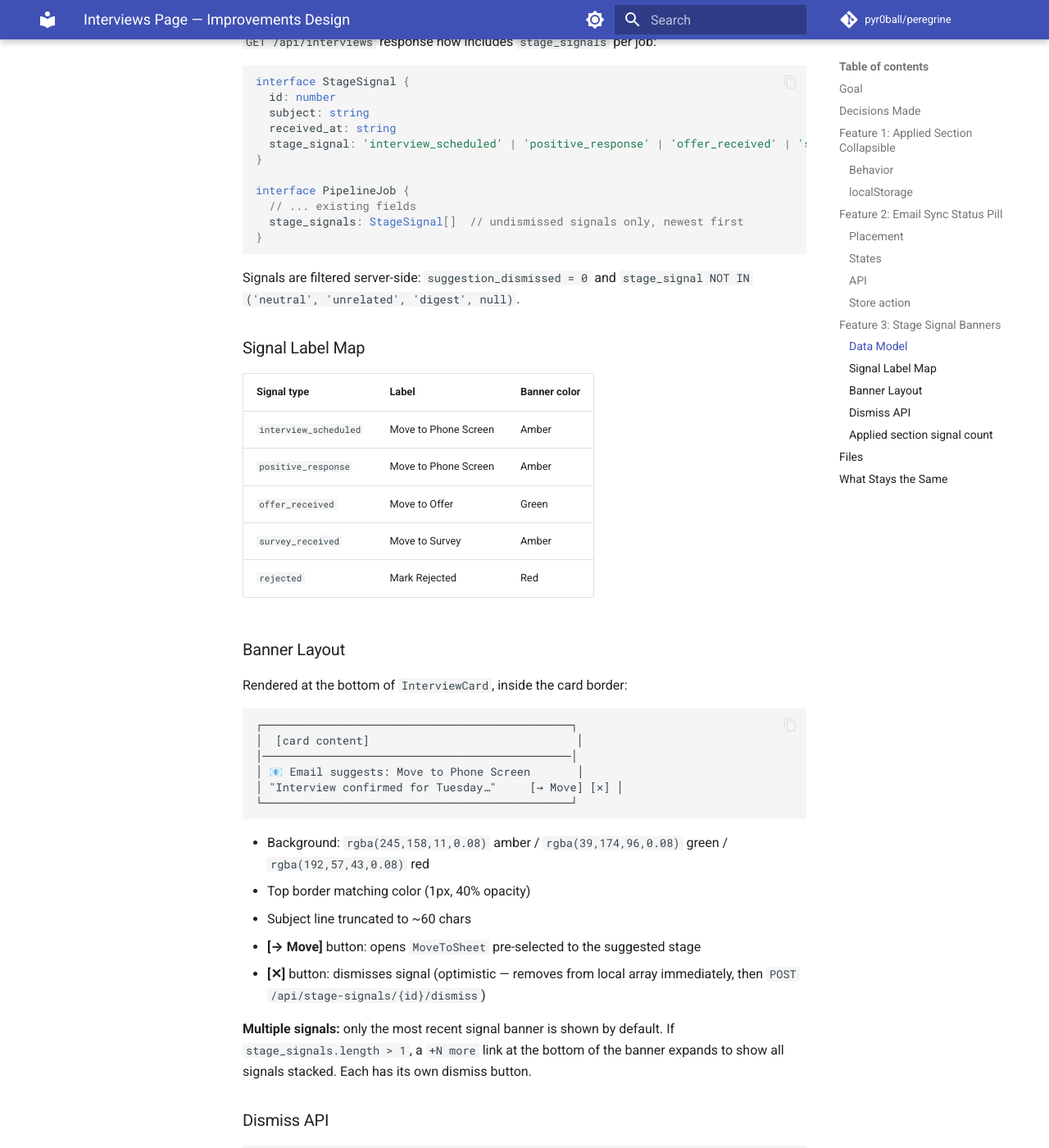
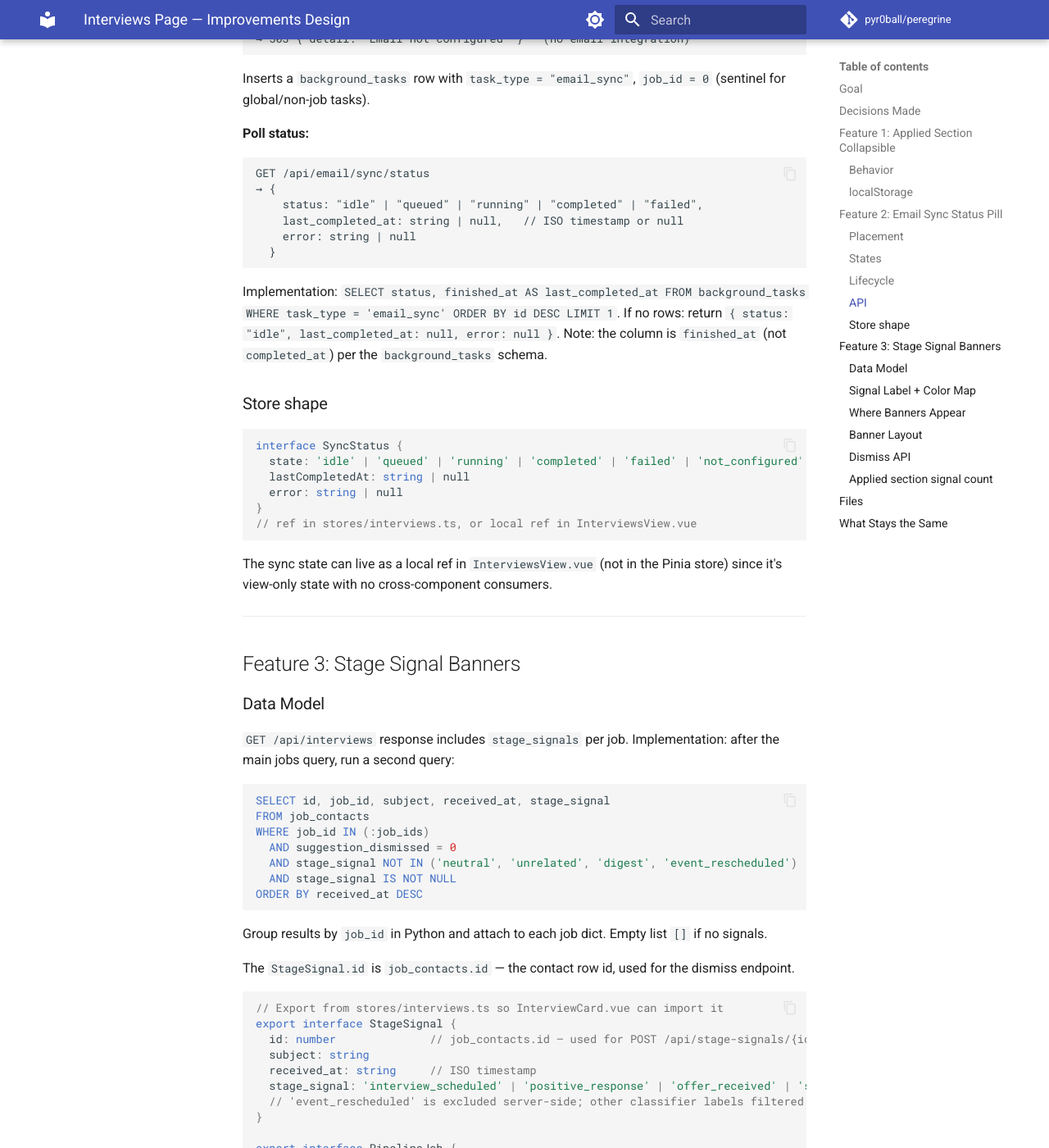
Before and after one commit to CircuitForgeLLC/peregrine, an MkDocs documentation site: the page built from docs/superpowers/specs/2026-03-19-interviews-improvements-design.md, in a window 1280 px wide and 1400 px high, scrolled down 3305 px. Shown: the whole window at 82% size. Built offline with MkDocs 1.6.1 and Material for MkDocs 9.7.7, drawn with Linux system fonts in a browser that asks for light colours; some of the changed text lies outside the part shown.

Commit message:
docs(interviews): fix spec review issues (SQL column, emit signature, stage mapping, event_rescheduled)

````diff
--- a/docs/superpowers/specs/2026-03-19-interviews-improvements-design.md
+++ b/docs/superpowers/specs/2026-03-19-interviews-improvements-design.md
@@ -10,7 +10,7 @@
 Add three improvements to the Vue SPA Interviews page:
 1. Collapse the Applied/Survey pre-kanban strip so the kanban board is immediately visible
 2. Email sync status pill in the page header
-3. Stage signal banners on job cards (email-detected flags with actionable move/dismiss buttons)
+3. Stage signal banners on job cards — in both the Applied/Survey pre-list rows and the kanban `InterviewCard` components
 
 ---
 
@@ -22,10 +22,13 @@
 | Collapse persistence | `localStorage` key `peregrine.interviews.appliedExpanded` |
 | Signal visibility when collapsed | `⚡ N signals` count shown in collapsed header |
 | Email sync placement | Page header status pill (right side, beside ↻ Refresh) |
-| Signal banner placement | Inline at bottom of InterviewCard |
+| Signal banner placement | Applied/Survey pre-list rows AND InterviewCard kanban cards |
 | Signal data loading | Batched with `GET /api/interviews` response (no N+1 requests) |
-| Multiple signals | Show most recent; `+N more` link expands the rest |
+| Multiple signals | Show most recent; `+N more` expands rest inline; click again to collapse |
 | Signal dismiss | Optimistic removal; `POST /api/stage-signals/{id}/dismiss` |
+| MoveToSheet pre-selection | New optional `preSelectedStage?: PipelineStage` prop on MoveToSheet |
+| Email not configured | `POST /api/email/sync` returns 503; pill shows muted `📧 Email not configured` (non-interactive) |
+| Polling teardown | Stop polling on `onUnmounted`; hydrate status from `GET /api/email/sync/status` on mount |
 
 ---
 
@@ -33,9 +36,9 @@
 
 ### Behavior
 
-The pre-kanban "Applied + Survey" strip (currently rendered above the three kanban columns) becomes a toggle section. Survey jobs remain in the same section as now.
+The pre-kanban "Applied + Survey" strip (currently rendered above the three kanban columns) becomes a toggle section. Survey jobs remain in the same section.
 
-**Default state:** collapsed on page load. `localStorage` is checked first — if the user has previously expanded it, it opens expanded.
+**Default state:** collapsed on page load, unless `localStorage` indicates the user previously expanded it.
 
 **Header row (always visible):**
 
@@ -46,19 +49,21 @@
 
 - Arrow chevron toggles on click (anywhere on the header row)
 - Count badge: total applied + survey jobs
-- Signal indicator: `⚡ N signals` in amber — only shown when there are undismissed stage signals among the applied/survey jobs. Hidden when zero.
-- Smooth CSS `max-height` transition (200ms ease-out). `prefers-reduced-motion`: instant toggle.
+- Signal indicator: `⚡ N signals` in amber — shown only when there are undismissed signals across applied/survey jobs. Hidden when N = 0.
+- CSS `max-height` transition: transition from `0` to `800px` (safe cap — enough for any real list). `prefers-reduced-motion`: instant toggle (no transition).
 
-**Expanded state:** renders the existing applied/survey job rows, unchanged from current behavior.
+**Expanded state:** renders the existing applied/survey job rows with signal banners (see Feature 3).
 
 ### localStorage
 
 ```typescript
 const APPLIED_EXPANDED_KEY = 'peregrine.interviews.appliedExpanded'
-// default: false (collapsed)
+// default: false (collapsed). localStorage returns null on first load → defaults to false.
 const appliedExpanded = ref(localStorage.getItem(APPLIED_EXPANDED_KEY) === 'true')
 watch(appliedExpanded, v => localStorage.setItem(APPLIED_EXPANDED_KEY, String(v)))
 ```
+
+`localStorage.getItem(...)` returns `null` on first load; `null === 'true'` is `false`, so the section starts collapsed correctly.
 
 ---
 
@@ -70,48 +75,58 @@
 
 ### States
 
-| State | Appearance | Interaction |
+| API `status` + `last_completed_at` | Pill appearance | Interaction |
 |---|---|---|
-| Never synced | `📧 Sync Emails` (outlined button) | Click → trigger sync |
-| Queued / Running | `⏳ Syncing…` (disabled, pulse animation) | Non-interactive |
-| Completed | `📧 Synced 4m ago` (green pill) | Click → re-trigger sync |
-| Failed | `⚠ Sync failed` (amber pill) | Click → retry |
+| No API call yet / `idle` + `null` | `📧 Sync Emails` (outlined button) | Click → trigger sync |
+| `idle` + timestamp exists | `📧 Synced 4m ago` (green pill) | Click → re-trigger sync |
+| `queued` or `running` | `⏳ Syncing…` (disabled, pulse animation) | Non-interactive |
+| `completed` | `📧 Synced 4m ago` (green pill) | Click → re-trigger sync |
+| `failed` | `⚠ Sync failed` (amber pill) | Click → retry |
+| 503 from `POST /api/email/sync` | `📧 Email not configured` (muted, non-interactive) | None |
 
-The elapsed-time label ("4m ago") is computed from `lastSyncedAt` timestamp. Updates every 60 seconds via a `setInterval` in `onMounted`, cleared in `onUnmounted`.
+The elapsed-time label ("4m ago") is computed from `lastSyncedAt` using a reactive tick. A `setInterval` updates a `now` ref every 60 seconds in `onMounted`, cleared in `onUnmounted`.
+
+### Lifecycle
+
+**On mount:** call `GET /api/email/sync/status` once to hydrate pill state. If status is `queued` or `running` (sync was in progress before navigation), start polling immediately.
+
+**On sync trigger:** `POST /api/email/sync` → if 503, set pill to "Email not configured" permanently for the session. Otherwise poll `GET /api/email/sync/status` every 3 seconds.
+
+**Polling stop conditions:** status becomes `completed` or `failed`, OR component unmounts (`onUnmounted` clears the interval). On `completed`, re-fetch the interview job list to pick up new signals.
 
 ### API
 
 **Trigger sync:**
 ```
 POST /api/email/sync
-→ 202 { task_id: number }
+→ 202 { task_id: number }        (sync queued)
+→ 503 { detail: "Email not configured" }   (no email integration)
 ```
-Inserts a `background_tasks` row with `task_type = "email_sync"`, `job_id = 0`. Returns immediately.
+Inserts a `background_tasks` row with `task_type = "email_sync"`, `job_id = 0` (sentinel for global/non-job tasks).
 
 **Poll status:**
 ```
 GET /api/email/sync/status
-→ { status: "idle" | "queued" | "running" | "completed" | "failed",
-    last_completed_at: string | null,
-    error: string | null }
+→ {
+    status: "idle" | "queued" | "running" | "completed" | "failed",
+    last_completed_at: string | null,   // ISO timestamp or null
+    error: string | null
+  }
 ```
-Polls every 3 seconds while status is `queued` or `running`. Stops polling on `completed` or `failed`. On `completed`, re-fetches the interview job list (to pick up new signals).
+Implementation: `SELECT status, finished_at AS last_completed_at FROM background_tasks WHERE task_type = 'email_sync' ORDER BY id DESC LIMIT 1`. If no rows: return `{ status: "idle", last_completed_at: null, error: null }`. Note: the column is `finished_at` (not `completed_at`) per the `background_tasks` schema.
 
-### Store action
+### Store shape
 
 ```typescript
-// stores/interviews.ts
-async function syncEmails() { ... }  // sets syncStatus ref, polls, re-fetches on complete
-```
-
-`syncStatus` ref shape:
-```typescript
 interface SyncStatus {
-  state: 'idle' | 'queued' | 'running' | 'completed' | 'failed'
+  state: 'idle' | 'queued' | 'running' | 'completed' | 'failed' | 'not_configured'
   lastCompletedAt: string | null
   error: string | null
 }
+// ref in stores/interviews.ts, or local ref in InterviewsView.vue
 ```
+
+The sync state can live as a local ref in `InterviewsView.vue` (not in the Pinia store) since it's view-only state with no cross-component consumers.
 
 ---
 
@@ -119,66 +134,98 @@
 
 ### Data Model
 
-`GET /api/interviews` response now includes `stage_signals` per job:
+`GET /api/interviews` response includes `stage_signals` per job. Implementation: after the main jobs query, run a second query:
+
+```sql
+SELECT id, job_id, subject, received_at, stage_signal
+FROM job_contacts
+WHERE job_id IN (:job_ids)
+  AND suggestion_dismissed = 0
+  AND stage_signal NOT IN ('neutral', 'unrelated', 'digest', 'event_rescheduled')
+  AND stage_signal IS NOT NULL
+ORDER BY received_at DESC
+```
+
+Group results by `job_id` in Python and attach to each job dict. Empty list `[]` if no signals.
+
+The `StageSignal.id` is `job_contacts.id` — the contact row id, used for the dismiss endpoint.
 
 ```typescript
-interface StageSignal {
-  id: number
+// Export from stores/interviews.ts so InterviewCard.vue can import it
+export interface StageSignal {
+  id: number              // job_contacts.id — used for POST /api/stage-signals/{id}/dismiss
   subject: string
-  received_at: string
+  received_at: string     // ISO timestamp
   stage_signal: 'interview_scheduled' | 'positive_response' | 'offer_received' | 'survey_received' | 'rejected'
+  // 'event_rescheduled' is excluded server-side; other classifier labels filtered at query level
 }
 
-interface PipelineJob {
+export interface PipelineJob {
   // ... existing fields
-  stage_signals: StageSignal[]  // undismissed signals only, newest first
+  stage_signals: StageSignal[]  // undismissed signals, newest first
 }
 ```
 
-Signals are filtered server-side: `suggestion_dismissed = 0` and `stage_signal NOT IN ('neutral', 'unrelated', 'digest', null)`.
+### Signal Label + Color Map
 
-### Signal Label Map
+| Signal type | Suggested action label | Banner accent | `preSelectedStage` value |
+|---|---|---|---|
+| `interview_scheduled` | Move to Phone Screen | Amber | `'phone_screen'` |
+| `positive_response` | Move to Phone Screen | Amber | `'phone_screen'` |
+| `offer_received` | Move to Offer | Green | `'offer'` |
+| `survey_received` | Move to Survey | Amber | `'survey'` |
+| `rejected` | Mark Rejected | Red | `'interview_rejected'` |
 
-| Signal type | Label | Banner color |
-|---|---|---|
-| `interview_scheduled` | Move to Phone Screen | Amber |
-| `positive_response` | Move to Phone Screen | Amber |
-| `offer_received` | Move to Offer | Green |
-| `survey_received` | Move to Survey | Amber |
-| `rejected` | Mark Rejected | Red |
+Note: `'rejected'` maps to the stage value `'interview_rejected'` (not `'rejected'`) — this non-obvious mapping must be hardcoded in the signal banner logic.
+
+### Where Banners Appear
+
+Signal banners appear in **both** locations:
+
+1. **Applied/Survey pre-list rows** (in `InterviewsView.vue`) — inline below the existing row content
+2. **Kanban `InterviewCard` components** (phone_screen / interviewing / offer columns) — at the bottom of the card, inside the card border
+
+This ensures the `⚡ N signals` count in the Applied section header points to visible, actionable banners in that section.
 
 ### Banner Layout
 
-Rendered at the bottom of `InterviewCard`, inside the card border:
-
 ```
-┌──────────────────────────────────────────────┐
-│  [card content]                               │
-│──────────────────────────────────────────────│
-│ 📧 Email suggests: Move to Phone Screen       │
-│ "Interview confirmed for Tuesday…"     [→ Move] [✕] │
-└──────────────────────────────────────────────┘
+┌──────────────────────────────────────────────────┐
+│  [existing card / row content]                    │
+│──────────────────────────────────────────────────│  ← colored top border (40% opacity)
+│ 📧 Email suggests: Move to Phone Screen           │
+│ "Interview confirmed for Tuesday…"   [→ Move] [✕] │
+└──────────────────────────────────────────────────┘
 ```
 
-- Background: `rgba(245,158,11,0.08)` amber / `rgba(39,174,96,0.08)` green / `rgba(192,57,43,0.08)` red
-- Top border matching color (1px, 40% opacity)
-- Subject line truncated to ~60 chars
-- **[→ Move]** button: opens `MoveToSheet` pre-selected to the suggested stage
-- **[✕]** button: dismisses signal (optimistic — removes from local array immediately, then `POST /api/stage-signals/{id}/dismiss`)
+- Background tint: `rgba(245,158,11,0.08)` amber / `rgba(39,174,96,0.08)` green / `rgba(192,57,43,0.08)` red
+- Top border: 1px solid matching accent at 40% opacity
+- Subject line: truncated to ~60 chars with ellipsis
+- **[→ Move]** button: emits `move: [jobId: number, preSelectedStage: PipelineStage]` up to `InterviewsView.vue`, which passes `preSelectedStage` to `MoveToSheet` when opening it. The `InterviewCard` `move` emit signature is extended from `move: [jobId: number]` to `move: [jobId: number, preSelectedStage?: PipelineStage]` — the second argument is optional so existing non-signal `move` calls remain unchanged.
+- **[✕]** dismiss button: optimistic removal from local `stage_signals` array, then `POST /api/stage-signals/{id}/dismiss`
 
-**Multiple signals:** only the most recent signal banner is shown by default. If `stage_signals.length > 1`, a `+N more` link at the bottom of the banner expands to show all signals stacked. Each has its own dismiss button.
+**Multiple signals:** when `stage_signals.length > 1`, only the most recent banner shows. A `+N more` link below it expands to show all signals stacked; clicking `− less` (same element, toggled) collapses back to one. Each expanded signal has its own `[✕]` button.
+
+**Empty signals:** `v-if="job.stage_signals?.length"` gates the entire banner — nothing renders when the array is empty or undefined.
 
 ### Dismiss API
 
 ```
-POST /api/stage-signals/{id}/dismiss
+POST /api/stage-signals/{id}/dismiss     (id = job_contacts.id)
 → 200 { ok: true }
 ```
-Sets `suggestion_dismissed = 1` in `job_contacts` table.
+
+Sets `suggestion_dismissed = 1` in `job_contacts` for that row. Optimistic update: remove from local `stage_signals` array immediately on click, before API response.
 
 ### Applied section signal count
 
-The collapsed Applied section header shows `⚡ N signals` where N = total undismissed signals across all applied/survey jobs. Computed from `store.applied` + `store.survey` → sum of `stage_signals.length`.
+```typescript
+// Computed in InterviewsView.vue
+const appliedSignalCount = computed(() =>
+  [...store.applied, ...store.survey]
+    .reduce((n, job) => n + (job.stage_signals?.length ?? 0), 0)
+)
+```
 
 ---
 
@@ -186,17 +233,19 @@
 
 | File | Action |
 |---|---|
-| `web/src/views/InterviewsView.vue` | Collapsible Applied section + email sync pill |
-| `web/src/components/InterviewCard.vue` | Stage signal banner |
-| `web/src/stores/interviews.ts` | `stage_signals` on `PipelineJob`; `syncEmails()` action; `SyncStatus` ref |
-| `dev-api.py` | `stage_signals` in `/api/interviews`; `POST /api/email/sync`; `GET /api/email/sync/status`; `POST /api/stage-signals/{id}/dismiss` |
+| `web/src/views/InterviewsView.vue` | Collapsible Applied section (toggle, localStorage, `max-height` CSS, signal count in header); email sync pill + polling in header |
+| `web/src/components/InterviewCard.vue` | Stage signal banner at card bottom; import `StageSignal` from store |
+| `web/src/components/MoveToSheet.vue` | Add optional `preSelectedStage?: PipelineStage` prop; pre-select stage button on open |
+| `web/src/components/InterviewCard.vue` (emit) | Extend `move` emit: `move: [jobId: number, preSelectedStage?: PipelineStage]` — second arg passed from signal banner `[→ Move]` button; existing card move button continues passing `undefined` |
+| `web/src/stores/interviews.ts` | Export `StageSignal` interface; add `stage_signals: StageSignal[]` to `PipelineJob`; update `_row_to_job()` equivalent |
+| `dev-api.py` | `stage_signals` nested in `/api/interviews` (second query + Python grouping); `POST /api/email/sync`; `GET /api/email/sync/status`; `POST /api/stage-signals/{id}/dismiss` |
 
 ---
 
 ## What Stays the Same
 
-- Kanban columns (Phone Screen → Interviewing → Offer/Hired) — unchanged
-- MoveToSheet modal — unchanged (reused by signal "→ Move" action)
+- Kanban columns (Phone Screen → Interviewing → Offer/Hired) — layout unchanged
+- MoveToSheet modal — existing behavior unchanged; only a new optional prop added
 - Rejected section — unchanged
 - InterviewCard content above the signal banner — unchanged
 - Keyboard navigation — unchanged
````
